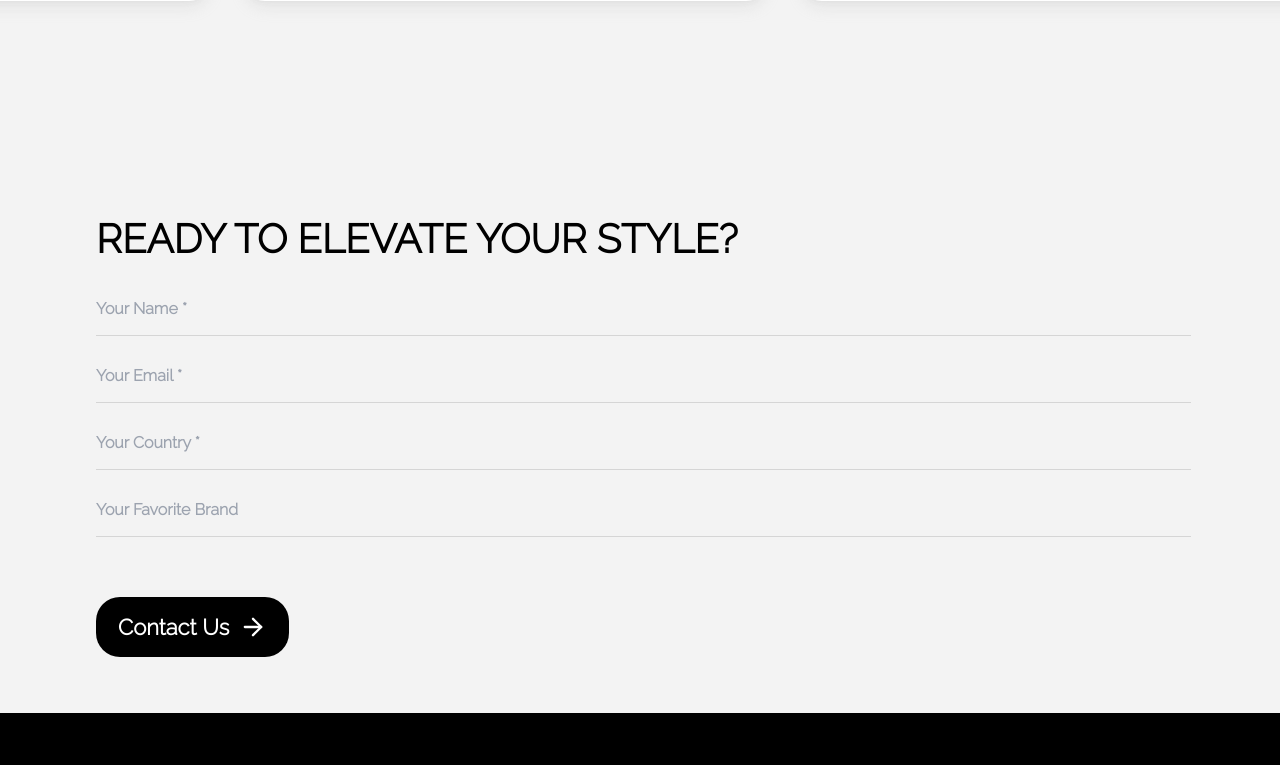
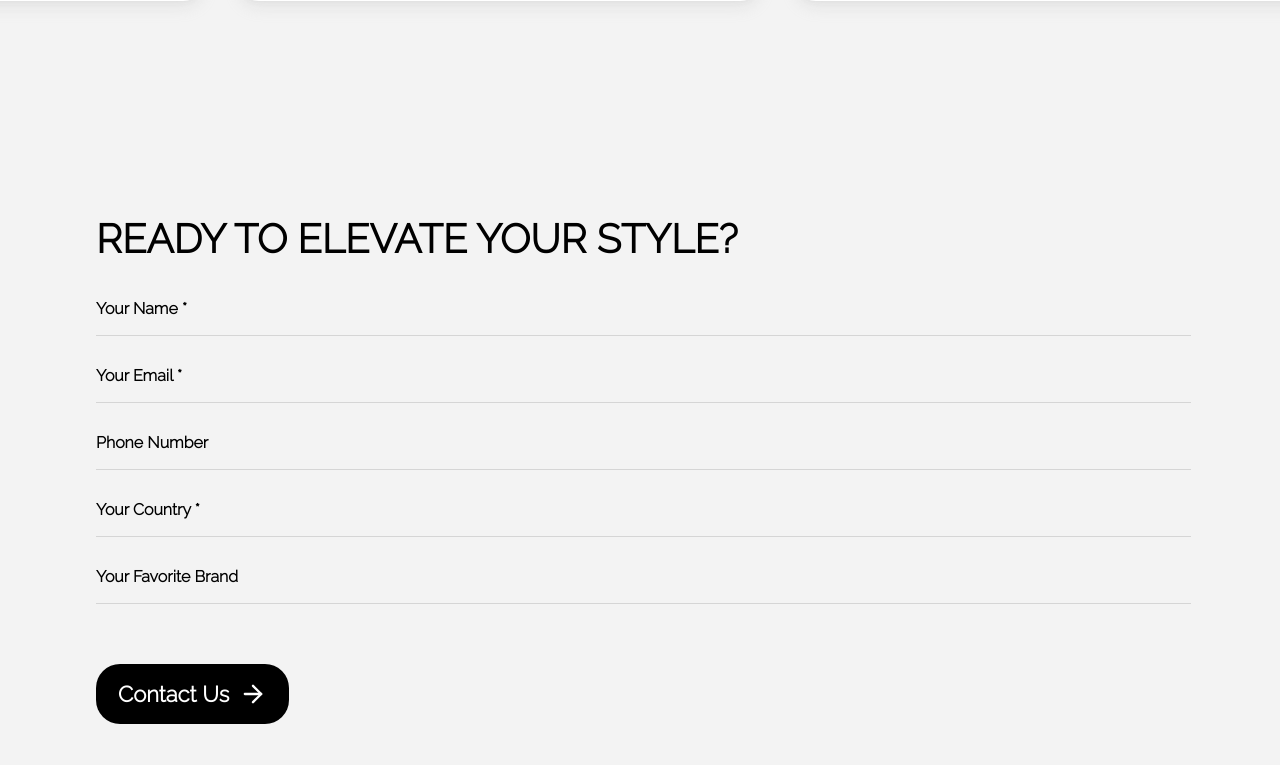
Before and after one commit to kizzy-shaped/shaped, a Next.js app: page /about_us in a window 1280 px wide. Shown: the part 2695-3460 px from the top of the page. Built offline with nearby package versions, Linux system fonts and the light colour scheme.

Commit message:
on home rwd

```diff
--- a/components/homeComponents.tsx
+++ b/components/homeComponents.tsx
@@ -11,7 +11,7 @@ import {
 import { useCarousel } from "@/components/carousel";
 import ReactPlayer from "react-player";
 import { useFormik } from "formik";
-import { ObjectSchema, string } from "yup";
+import { number, ObjectSchema, string } from "yup";
 import { IoIosCloseCircle } from "react-icons/io";
 import { useModal } from "@/context/modal";
 import { MessageSentModal } from "./shared";
@@ -57,10 +57,10 @@ export function About() {
   const currentIndex = useCarousel(items, interval);
 
   return (
-    <div className="w-full wmin_lg:h-[530px] wmax_lg:h-fit bg-white wmin_lg:pt-[10vh] wmax_lg:pt-[3vh]">
-      <Container className="wmin_lg:grid wmin_lg:grid-cols-2 gap-[3em] wmax_lg:flex wmax_lg:flex-col">
+    <div className="w-full wmin_lg:h-fit bg-white">
+      <Container className="h-fit wmin_lg:grid wmin_lg:grid-cols-2 gap-[3em] wmax_lg:flex wmax_lg:flex-col wmin_lg:pt-[11vh] wmax_lg:pt-[3vh]">
         <div className="col-span-1 h-full flex flex-col gap-[32px] justify-center">
-          <div className="wmin_xl:text-[22px] wmax_xl:text-[14px] font-medium text-black">
+          <div className="wmin_xl:text-[22px] wmax_xl:text-[14px] font-bold text-black">
             At SHAPED, we are redefining what it means to experience true luxury
             in the modern world. Our singular mission is to return to you the
             one thing that matters most—your time. Through unparalleled service
@@ -69,23 +69,26 @@ export function About() {
           </div>
 
           <Link
-            href={""}
+            href={"/about_us"}
             onMouseEnter={() => setHovered(true)}
             onMouseLeave={() => setHovered(false)}
-            className={`w-fit h-[60px] bg-[#000000] ${hovered ? "pl-[22px] pr-[18px]" : "px-[22px]"
+            className={`w-fit h-[60px] bg-[#000000] ${
+              hovered ? "pl-[22px] pr-[18px]" : "px-[22px]"
             } text-white wmax_xl:text-[16px] wmin_xl:text-[22px] font-semibold flex items-center justify-between gap-[10px] rounded-[24px]`}
           >
             Learn More
             <FiArrowRight
-              className={`wmin_xl:w-[28px] wmin_xl:h-[28px] wmax_xl:w-[22px] wmax_xl:h-[22px] text-white ${hovered ? "ml-[4px]" : ""
+              className={`wmin_xl:w-[28px] wmin_xl:h-[28px] wmax_xl:w-[22px] wmax_xl:h-[22px] text-white ${
+                hovered ? "ml-[4px]" : ""
               }`}
             />
           </Link>
         </div>
 
+        <div className="col-span-1 wmin_lg:h-[530px] wmax_lg:h-[309px]">
           {items.map((img, index) => (
             <div
-            className="col-span-1 wmin_lg:h-[530px] wmax_lg:h-[309px] ml-auto"
+              className="w-full h-full ml-auto"
               style={{
                 // opacity: index === currentIndex ? 1 : 0,
                 display: index === currentIndex ? "inline-block" : "none",
@@ -104,6 +107,7 @@ export function About() {
               />
             </div>
           ))}
+        </div>
       </Container>
     </div>
   );
@@ -135,11 +139,11 @@ export function Featuring() {
 
   return (
     <div className="w-full h-fit wmin_lg:pt-[15vh] wmax_lg:pt-[3vh] wmin_lg:pb-[5vh] wmax_lg:pb-[2vh] bg-white">
-      <Container className="flex flex-col items-center justify-center gap-[30px] py-[3vh]">
+      <Container className="flex flex-col items-center justify-center gap-[4em] py-[3vh]">
         <span className="text-black text-[40px] font-semibold">FEATURING</span>
 
         {/* <div className="w-[96%] h-[444px] grid grid-cols-[366px_366px_366px] justify-between"> */}
-        <div className="w-[96%] wmin_lg:h-[444px] wmax_lg:h-fit grid wmin_lg:grid-cols-3 wmax_lg:grid-cols-1 gap-[3em] wmin_xl:gap-[3.5em] wmin_3xl:gap-[5em] justify-between">
+        <div className="w-[97%] wmin_lg:h-[444px] wmax_lg:h-fit grid wmin_lg:grid-cols-3 wmax_lg:grid-cols-1 wmin_xl:gap-x-[1.3em] wmin_3xl:gap-[3.5em]">
           {items.map(({ img, desc, title }, index) => (
             <div
               className="col-span-1 wmin_lg:h-full wmax_375:h-[350px] wmin_375:wmax_lg:h-[389px] relative overflow-hidden rounded-[24px]"
@@ -150,13 +154,14 @@ export function Featuring() {
               <img className="w-full h-full" src={img} alt="" />
 
               {hoveredIndex !== index && (
-                <div className="text-[22px] font-semibold bg-gradient-to-b from-[#00000000] to-[#000000] text-white pl-[24px] uppercase w-full h-[25%] absolute bottom-0 left-0 z-[3]">
+                <div className="text-[22px] font-semibold bg-gradient-to-b from-[#00000000] to-[#000000] text-white pl-[24px] pb-[2em] uppercase w-full h-fit absolute bottom-0 left-0 z-[3]">
                   {title}
                 </div>
               )}
 
               <div
-                className={`absolute bottom-0 left-0 w-full h-1/2 bg-gradient-to-b from-[#00000000] to-[#000000] text-white flex flex-col gap-[20px]  transition-transform duration-500 p-[24px] ${hoveredIndex === index ? "translate-y-0" : "translate-y-full"
+                className={`absolute bottom-0 left-0 w-full h-fit bg-gradient-to-b from-[#00000000] to-[#000000] text-white flex flex-col gap-[20px]  transition-transform duration-500 p-[24px] ${
+                  hoveredIndex === index ? "translate-y-0" : "translate-y-full"
                 }`}
               >
                 <div className="text-[22px] font-semibold text-white uppercase">
@@ -295,11 +300,13 @@ export function Services() {
         {items.map(({ desc, img, title }, index) => (
           <div
             onClick={() => {
-              hoveredIndex === index && router.push(`/services/${index}`)
+              hoveredIndex === index && router.push(`/services/${index}`);
             }}
             // wmin_lg:hmax_800:h-[80vh]
             // hmin_800:wmax_375:!h-[350px]
-            className={`col-span-1 wmin_lg:hmin_800:h-[684px] hmin_800:wmin_375:wmax_lg:h-[389px] wmax_lg:mt-[20px] relative overflow-hidden rounded-[24px] ${hoveredIndex === index ? 'cursor-pointer' : ''}`}
+            className={`col-span-1 wmin_lg:hmin_800:h-[684px] hmin_800:wmin_375:wmax_lg:h-[389px] wmax_lg:mt-[20px] relative overflow-hidden rounded-[24px] ${
+              hoveredIndex === index ? "cursor-pointer" : ""
+            }`}
             key={index}
             onMouseEnter={() => handleMouseEnter(index)}
             onMouseLeave={handleMouseLeave}
@@ -313,7 +320,8 @@ export function Services() {
             )}
 
             <div
-              className={`absolute bottom-0 left-0 w-full h-fit bg-gradient-to-b from-[#00000000] to-[#000000] text-white  transition-transform duration-500 p-[2em] ${hoveredIndex === index ? "translate-y-0" : "translate-y-full"
+              className={`absolute bottom-0 left-0 w-full h-fit bg-gradient-to-b from-[#00000000] to-[#000000] text-white  transition-transform duration-500 p-[2em] ${
+                hoveredIndex === index ? "translate-y-0" : "translate-y-full"
               }`}
             >
               <div className="w-full h-full flex flex-col gap-[20px] justify-end relative">
@@ -347,7 +355,9 @@ export function Services() {
                   {title}
                 </div>
 
-                <div className="text-[16px] font-semibold text-white">{desc}</div>
+                <div className="text-[16px] font-semibold text-white">
+                  {desc}
+                </div>
               </div>
             </div>
           </div>
@@ -439,10 +449,17 @@ export function ClientsFeedback() {
                   <img className="w-[100%] h-[100%]" src={img} alt="" />
                 </div> */}
                 <div className="wmin_md:w-[48px] wmax_md:w-[40px] wmin_md:h-[48px] wmax_md:h-[40px]">
-                  <svg className={'w-full h-full'} viewBox="0 0 48 48" fill="none" xmlns="http://www.w3.org/2000/svg">
-                    <path d="M35.9996 36C36.7952 36 37.5583 35.6839 38.1209 35.1213C38.6835 34.5587 38.9996 33.7956 38.9996 33V25.674C38.9996 24.8783 38.6835 24.1153 38.1209 23.5527C37.5583 22.9901 36.7952 22.674 35.9996 22.674H31.8356C31.8356 21.62 31.8976 20.566 32.0216 19.512C32.2076 18.396 32.5176 17.404 32.9516 16.536C33.3856 15.668 33.9446 14.985 34.6286 14.487C35.3086 13.929 36.1766 13.65 37.2326 13.65V9C35.4966 9 33.9766 9.372 32.6726 10.116C31.3776 10.8506 30.265 11.8679 29.4176 13.092C28.5644 14.4394 27.9362 15.9168 27.5576 17.466C27.1747 19.1752 26.9875 20.9225 26.9996 22.674V33C26.9996 33.7956 27.3156 34.5587 27.8783 35.1213C28.4409 35.6839 29.2039 36 29.9996 36H35.9996ZM17.9996 36C18.7952 36 19.5583 35.6839 20.1209 35.1213C20.6835 34.5587 20.9996 33.7956 20.9996 33V25.674C20.9996 24.8783 20.6835 24.1153 20.1209 23.5527C19.5583 22.9901 18.7952 22.674 17.9996 22.674H13.8356C13.8356 21.62 13.8976 20.566 14.0216 19.512C14.2096 18.396 14.5196 17.404 14.9516 16.536C15.3856 15.668 15.9446 14.985 16.6286 14.487C17.3086 13.929 18.1766 13.65 19.2326 13.65V9C17.4966 9 15.9766 9.372 14.6726 10.116C13.3776 10.8506 12.265 11.8679 11.4176 13.092C10.5644 14.4394 9.93619 15.9168 9.55757 17.466C9.17472 19.1752 8.98752 20.9225 8.99957 22.674V33C8.99957 33.7956 9.31564 34.5587 9.87825 35.1213C10.4409 35.6839 11.2039 36 11.9996 36H17.9996Z" fill="black" />
+                  <svg
+                    className={"w-full h-full"}
+                    viewBox="0 0 48 48"
+                    fill="none"
+                    xmlns="http://www.w3.org/2000/svg"
+                  >
+                    <path
+                      d="M35.9996 36C36.7952 36 37.5583 35.6839 38.1209 35.1213C38.6835 34.5587 38.9996 33.7956 38.9996 33V25.674C38.9996 24.8783 38.6835 24.1153 38.1209 23.5527C37.5583 22.9901 36.7952 22.674 35.9996 22.674H31.8356C31.8356 21.62 31.8976 20.566 32.0216 19.512C32.2076 18.396 32.5176 17.404 32.9516 16.536C33.3856 15.668 33.9446 14.985 34.6286 14.487C35.3086 13.929 36.1766 13.65 37.2326 13.65V9C35.4966 9 33.9766 9.372 32.6726 10.116C31.3776 10.8506 30.265 11.8679 29.4176 13.092C28.5644 14.4394 27.9362 15.9168 27.5576 17.466C27.1747 19.1752 26.9875 20.9225 26.9996 22.674V33C26.9996 33.7956 27.3156 34.5587 27.8783 35.1213C28.4409 35.6839 29.2039 36 29.9996 36H35.9996ZM17.9996 36C18.7952 36 19.5583 35.6839 20.1209 35.1213C20.6835 34.5587 20.9996 33.7956 20.9996 33V25.674C20.9996 24.8783 20.6835 24.1153 20.1209 23.5527C19.5583 22.9901 18.7952 22.674 17.9996 22.674H13.8356C13.8356 21.62 13.8976 20.566 14.0216 19.512C14.2096 18.396 14.5196 17.404 14.9516 16.536C15.3856 15.668 15.9446 14.985 16.6286 14.487C17.3086 13.929 18.1766 13.65 19.2326 13.65V9C17.4966 9 15.9766 9.372 14.6726 10.116C13.3776 10.8506 12.265 11.8679 11.4176 13.092C10.5644 14.4394 9.93619 15.9168 9.55757 17.466C9.17472 19.1752 8.98752 20.9225 8.99957 22.674V33C8.99957 33.7956 9.31564 34.5587 9.87825 35.1213C10.4409 35.6839 11.2039 36 11.9996 36H17.9996Z"
+                      fill="black"
+                    />
                   </svg>
-
                 </div>
 
                 <div className="flex flex-col gap-[0px] wmin_md:items-center wmax_md:text-justify">
@@ -481,28 +498,30 @@ export function ContactForm() {
     initialValues: {
       name: "",
       email: "",
+      phoneNumber: "",
       country: "",
       favouriteBrand: "",
     },
     validationSchema: new ObjectSchema({
       name: string().required("Name is required"),
       email: string().required("Email is required"),
+      phoneNumber: number(),
       country: string().required("Country is required"),
       favouriteBrand: string(),
     }),
-    onSubmit: (data) => { },
+    onSubmit: (data) => {},
   });
 
   const [hovered, setHovered] = useState(false);
 
   const submit = () => {
     hideModal();
-    showModal(<MessageSentModal />)
-  }
+    showModal(<MessageSentModal />);
+  };
 
   return (
     <div id="contact_us" className="w-full h-fit bg-[#F3F3F3] pl-[7.5%]">
-      <div className="w-[calc(100% - 7.5%)] h-fit py-[7vh] flex flex-col gap-[3vh]">
+      <div className="w-[calc(100% - 7.5%)] h-fit pt-[7vh] pb-[10vh] flex flex-col gap-[3vh]">
         <div className="w-[calc(92.5%)] h-fit flex flex-col gap-[12px] mt-[8vh] mr-auto">
           <div className="flex flex-col gap-[12px]">
             <div className="wmin_md:text-[40px] wmax_md:text-[24px] font-semibold text-black uppercase">
@@ -518,7 +537,7 @@ export function ContactForm() {
               onChange={handleChange("name")}
               onBlur={handleBlur("name")}
               value={values.name}
-              className="w-full h-[55px] bg-transparent text-[#373737] font-semibold border-b-[0.5px] border-b-[#D5D5D5] outline-none focus:outline-none focus:border-b-[0.5px] focus:border-b-[#D5D5D5]"
+              className="w-full h-[55px] bg-transparent text-[#373737] font-semibold border-b-[0.5px] border-b-[#D5D5D5] outline-none focus:outline-none focus:border-b-[0.5px] focus:border-b-[#D5D5D5] placeholder:text-black"
               placeholder={"Your Name *"}
               type="text"
             />
@@ -526,15 +545,23 @@ export function ContactForm() {
               onChange={handleChange("email")}
               onBlur={handleBlur("email")}
               value={values.email}
-              className="w-full h-[55px] bg-transparent text-[#373737] font-semibold border-b-[0.5px] border-b-[#D5D5D5] outline-none focus:outline-none focus:border-b-[0.5px] focus:border-b-[#D5D5D5]"
+              className="w-full h-[55px] bg-transparent text-[#373737] font-semibold border-b-[0.5px] border-b-[#D5D5D5] outline-none focus:outline-none focus:border-b-[0.5px] focus:border-b-[#D5D5D5] placeholder:text-black"
               placeholder={"Your Email *"}
               type="email"
+            />
+            <input
+              onChange={handleChange("phoneNumber")}
+              onBlur={handleBlur("phoneNumber")}
+              value={values.phoneNumber}
+              className="w-full h-[55px] bg-transparent text-[#373737] font-semibold border-b-[0.5px] border-b-[#D5D5D5] outline-none focus:outline-none focus:border-b-[0.5px] focus:border-b-[#D5D5D5] placeholder:text-black"
+              placeholder={"Phone Number"}
+              type="number"
             />
             <input
               onChange={handleChange("country")}
               onBlur={handleBlur("country")}
               value={values.country}
-              className="w-full h-[55px] bg-transparent text-[#373737] font-semibold border-b-[0.5px] border-b-[#D5D5D5] outline-none focus:outline-none focus:border-b-[0.5px] focus:border-b-[#D5D5D5]"
+              className="w-full h-[55px] bg-transparent text-[#373737] font-semibold border-b-[0.5px] border-b-[#D5D5D5] outline-none focus:outline-none focus:border-b-[0.5px] focus:border-b-[#D5D5D5] placeholder:text-black"
               placeholder={"Your Country *"}
               type="text"
             />
@@ -542,7 +569,7 @@ export function ContactForm() {
               onChange={handleChange("favouriteBrand")}
               onBlur={handleBlur("favouriteBrand")}
               value={values.favouriteBrand}
-              className="w-full h-[55px] bg-transparent text-[#373737] font-semibold border-b-[0.5px] border-b-[#D5D5D5] outline-none focus:outline-none focus:border-b-[0.5px] focus:border-b-[#D5D5D5]"
+              className="w-full h-[55px] bg-transparent text-[#373737] font-semibold border-b-[0.5px] border-b-[#D5D5D5] outline-none focus:outline-none focus:border-b-[0.5px] focus:border-b-[#D5D5D5] placeholder:text-black"
               placeholder={"Your Favorite Brand"}
               type="text"
             />
@@ -551,12 +578,14 @@ export function ContactForm() {
               onClick={submit}
               onMouseEnter={() => setHovered(true)}
               onMouseLeave={() => setHovered(false)}
-              className={`w-fit h-[60px] bg-black mt-[6vh] ${hovered ? "pl-[22px] pr-[18px]" : "px-[22px]"
+              className={`w-fit h-[60px] bg-black mt-[6vh] ${
+                hovered ? "pl-[22px] pr-[18px]" : "px-[22px]"
               } text-white wmax_xl:text-[16px] wmin_xl:text-[22px] font-semibold flex items-center justify-between gap-[10px] rounded-[24px]`}
             >
               Contact Us
               <FiArrowRight
-                className={`wmin_xl:w-[28px] wmin_xl:h-[28px] wmax_xl:w-[22px] wmax_xl:h-[22px] text-white ${hovered ? "ml-[4px]" : ""
+                className={`wmin_xl:w-[28px] wmin_xl:h-[28px] wmax_xl:w-[22px] wmax_xl:h-[22px] text-white ${
+                  hovered ? "ml-[4px]" : ""
                 }`}
               />
             </button>
@@ -577,7 +606,7 @@ export function ClientsFeedbackContactForm() {
 }
 
 export function ContactFormModal() {
-  const { showModal, hideModal } = useModal()
+  const { showModal, hideModal } = useModal();
 
   const { values, errors, touched, handleChange, handleBlur } = useFormik({
     initialValues: {
@@ -592,16 +621,15 @@ export function ContactFormModal() {
       country: string().required("Country is required"),
       favouriteBrand: string(),
     }),
-    onSubmit: (data) => { },
+    onSubmit: (data) => {},
   });
 
   const [hovered, setHovered] = useState(false);
 
-
   const submit = () => {
     hideModal();
-    showModal(<MessageSentModal />)
-  }
+    showModal(<MessageSentModal />);
+  };
 
   return (
     <div className="w-[680px] h-fit bg-black">
@@ -613,7 +641,10 @@ export function ContactFormModal() {
                 Ready to elevate your style?
               </div>
 
-              <IoIosCloseCircle onClick={hideModal} className="text-white w-[40px] h-[40px]" />
+              <IoIosCloseCircle
+                onClick={hideModal}
+                className="text-white w-[40px] h-[40px]"
+              />
             </div>
             <div className="text-[20px] font-medium text-white">
               Become our client today.
@@ -658,12 +689,14 @@ export function ContactFormModal() {
               onClick={submit}
               onMouseEnter={() => setHovered(true)}
               onMouseLeave={() => setHovered(false)}
-              className={`w-fit h-[60px] bg-white mt-[6vh] ${hovered ? "pl-[22px] pr-[18px]" : "px-[22px]"
+              className={`w-fit h-[60px] bg-white mt-[6vh] ${
+                hovered ? "pl-[22px] pr-[18px]" : "px-[22px]"
               } text-black text-[20px] font-semibold flex items-center justify-between gap-[10px] rounded-[24px]`}
             >
               Contact Us
               <FiArrowRight
-                className={`w-[28px] h-[28px] text-black ${hovered ? "ml-[4px]" : ""
+                className={`w-[28px] h-[28px] text-black ${
+                  hovered ? "ml-[4px]" : ""
                 }`}
               />
             </button>
--- a/tailwind.config.ts
+++ b/tailwind.config.ts
@@ -72,7 +72,7 @@ export default {
 				},
 			},
 			animation: {
-				fadeIn: 'fadeIn 1.3s ease-in-out',
+				fadeIn: 'fadeIn 0.25s ease-in-out',
 				'scale-to-full': 'scaleToFull 1s ease forwards',
 			},
 			screens: {
```
Also changed, not shown: app/page.tsx (+4 -11 lines). Lines whose indentation alone changed are shown as unchanged.
